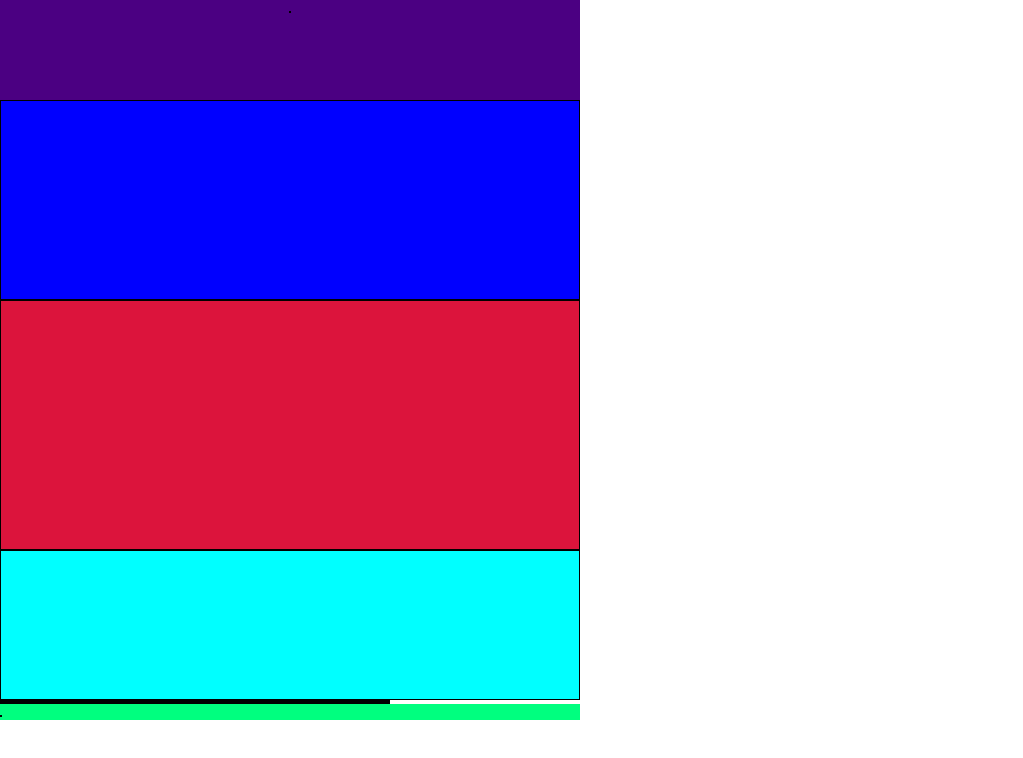
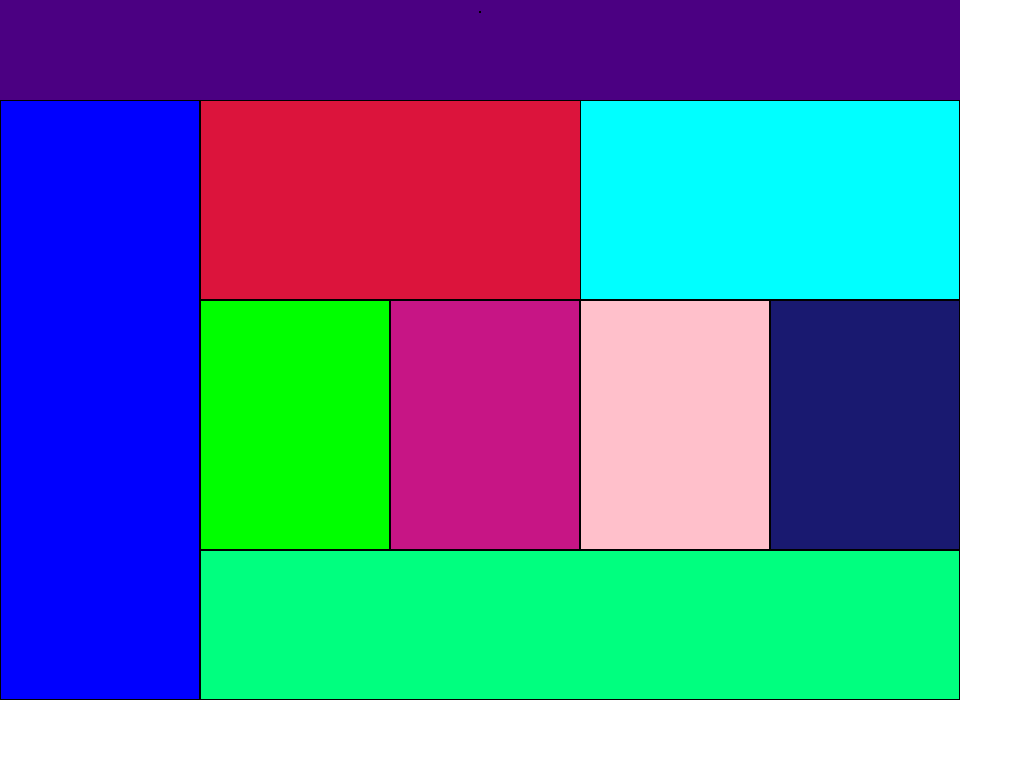
Before and after one commit to dianestephani-301/lab-01, a plain HTML site: page index.html in a window 1280 px wide. Shown: the whole page, without its empty margins (0-1023 px from the left). Drawn offline with Linux system fonts and the light colour scheme.

Commit message:
desktop completed

```diff
--- a/css/layout.css
+++ b/css/layout.css
@@ -8,7 +8,7 @@ div {
   border: 1px solid black;
 }
 
-header, #b, #c, #d, footer {
+header, #b, #c, #d, #i {
   grid-column: 1 / span 3;
 }
 
@@ -61,7 +61,7 @@ header {
   grid-row-start: 6;
 }
 
-footer {
+#i {
   background-color: springgreen;
   grid-column-start: 1 / span 2;
   grid-row: 7;
@@ -72,15 +72,61 @@ footer {
 
 /* desktop */
 @media only screen and (min-width:768px){
+  /* (min-width:768px) */
   body {
     display: grid;
     grid-template-columns: 200px 190px 190px 190px 190px;
     grid-template-rows: 100px 200px 250px 150px;
+    float: left;
   }
 
-  #a{
-    grid-column: 1 / 6;
-    grid-row-start: 1;
-    background-color: indigo;
+  div {
+    border: 1px solid black;
   }
+
+  header {
+    grid-column: 1 / span 6;
+    grid-row: 1;
+  }
+
+  #b {
+    grid-column: 1;
+    grid-row: 2 / span 4;
+  }
+
+  #c {
+    grid-row: 2;
+    grid-column: 2 / span 4;
+  }
+
+  #d {
+    grid-row: 2;
+    grid-column: 4 / span 6;
+  }
+
+  #e, #f, #g, #h {
+    grid-row: 3;
+  }
+
+  #e {
+    grid-column: 2;
+  }
+
+  #f {
+    grid-column: 3;
+  }
+
+  #g {
+    grid-column: 4;
+  }
+
+  #h {
+    grid-column: 5;
+  }
+
+  #i {
+    grid-row: 4;
+    grid-column: 2 / span 6;
+  }
+
 }
--- a/index.html
+++ b/index.html
@@ -26,8 +26,6 @@
   <div id="g"></div>
   <div id="h"></div>
 <!-- </section> -->
-  <footer>
-    <div id="i"></div>
-  </footer>
+<div id="i"></div>
 </body>
 </html>
```
